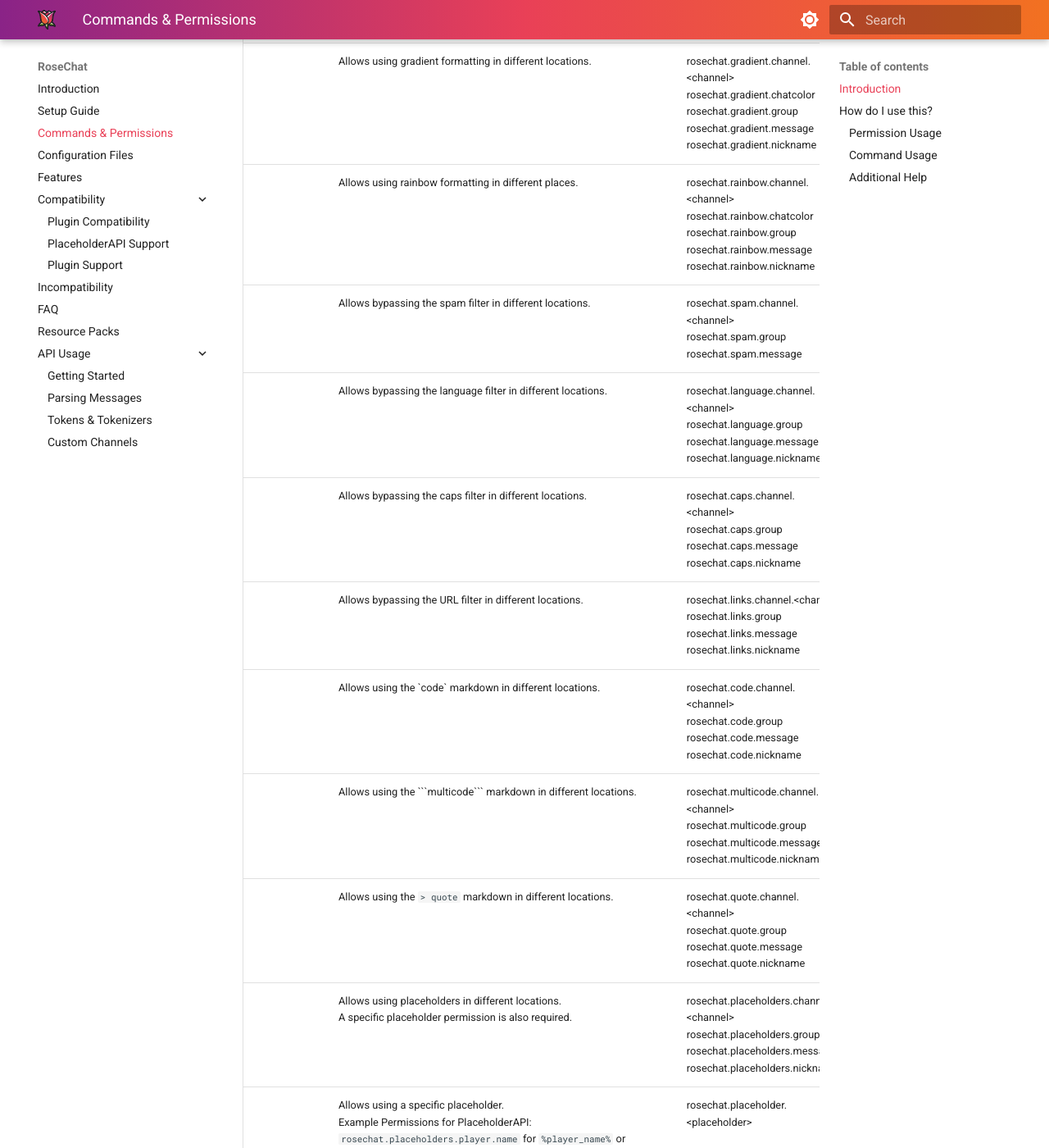
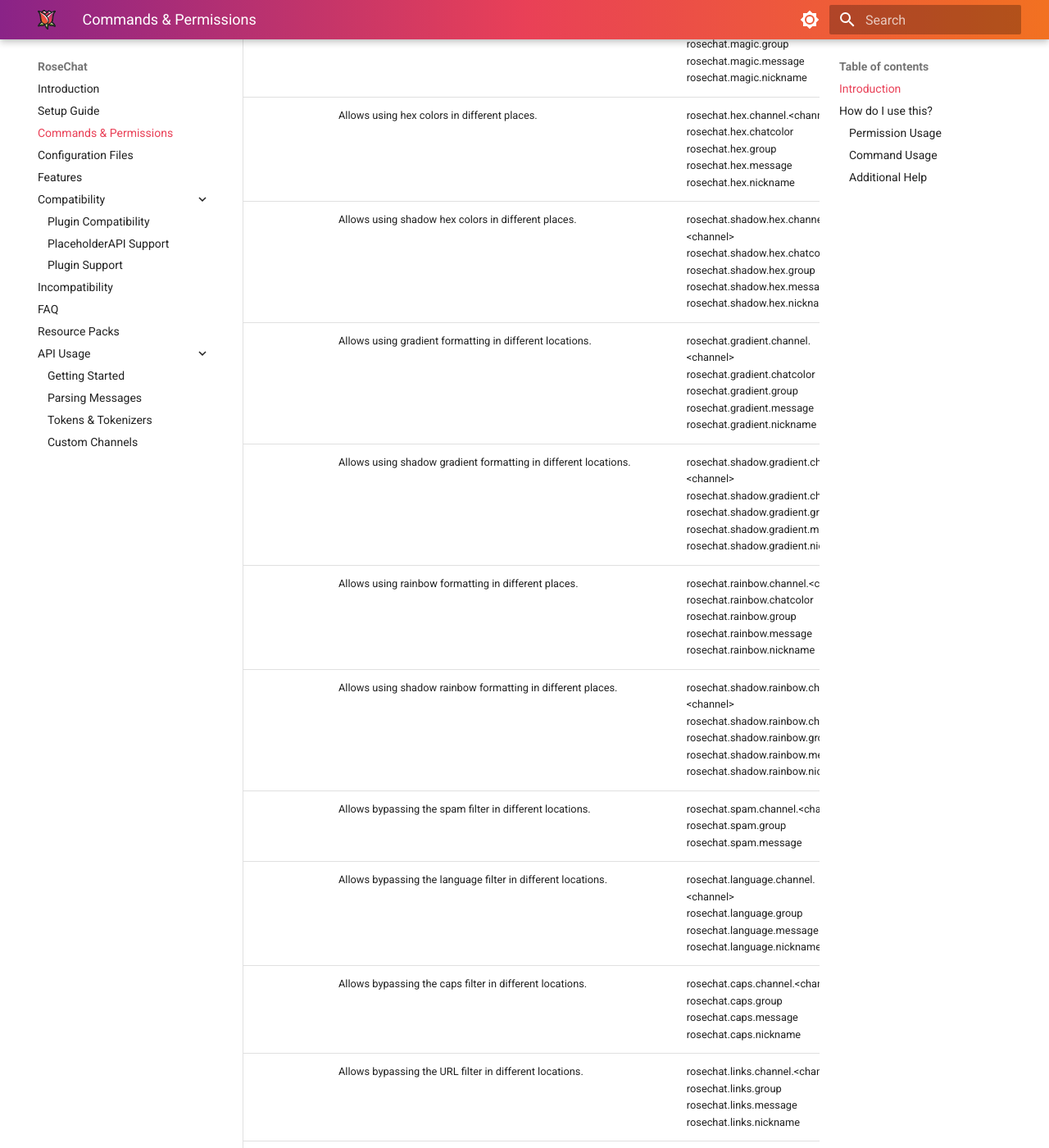
Before and after one commit to Rosewood-Development/RoseWiki, an MkDocs documentation site: the page built from docs/RoseChat/commands-&-permissions.md, in a window 1280 px wide and 1400 px high, scrolled down 4846 px. Shown: the whole window at 82% size. Built offline with MkDocs 1.6.1 and Material for MkDocs 9.7.7, drawn with Linux system fonts in a browser that asks for light colours; some of the changed text lies outside the part shown.

Commit message:
Add missing RoseChat permissions

```diff
--- a/docs/RoseChat/commands-&-permissions.md
+++ b/docs/RoseChat/commands-&-permissions.md
@@ -47,6 +47,7 @@ This page contains all of the commands and permissions for RoseChat.  Scroll pas
 |                   | Limits the amount of group chats a player can be in. | rosechat.groups.<#> |
 | `/gmsg`         | Sends a message in a group chat. | rosechat.group.message |
 | `/nickname`     | Change your own, or another players, nickname. | rosechat.nickname<br/>rosechat.nickname.others |
+|                   | Allows bypassing configured nickname settings. | rosechat.nickname.bypass.min <br/> rosechat.nickname.bypass.max <br/> rosechat.nickname.bypass.space <br/> rosechat.nickname.bypass.nonalpha |
 | `/nickcolor`    | Change the color of your nickname.<br/>This uses the same permissions as nicknames. For example, rosechat.color.nickname| rosechat.nickcolor<br/>rosechat.nickcolor.others |
 |                   | Allows a player to edit their nickname. <br/>This is given to everyone by default.<br/>When negated, a player will only be able to add colors to their nickname.<br/>For example, `Lilac` could change to `&cLilac`, but not `Lilaaac`.| rosechat.nickname.edit |
 | `/ignore`       | Ignores messages from another player. <br/>/ignorelist can be used to list the players that are ignored.| rosechat.ignore |
@@ -61,14 +62,18 @@ This page contains all of the commands and permissions for RoseChat.  Scroll pas
 |                   | Allows players to delete other player's messages. | rosechat.deletemessages.others |
 |                   | Allows players to see deleted messages. <br/> It is required to have a format that displays the deleted message for this to work. | rosechat.deletemessages.see |
 |                   | Allows using color codes in different places. | rosechat.color.channel.<channel\> <br/> rosechat.color.chatcolor <br/> rosechat.color.group <br/> rosechat.color.message <br/> rosechat.color.nickname |
+|                   | Allows using shadow color codes in different places. | rosechat.shadow.color.channel.<channel\> <br/> rosechat.shadow.color.chatcolor <br/> rosechat.shadow.color.group <br/> rosechat.shadow.color.message <br/> rosechat.shadow.color.nickname |
 |                   | Allows using bold (&l or \*\*) in different places. | rosechat.bold.channel.<channel\> <br/> rosechat.bold.chatcolor <br/> rosechat.bold.group <br/> rosechat.bold.message <br/> rosechat.bold.nickname |
 |                   | Allows using underline (&n or __) in different places. | rosechat.underline.channel.<channel\> <br/> rosechat.underline.chatcolor <br/> rosechat.underline.group <br/> rosechat.underline.message <br/> rosechat.underline.nickname |
 |                   | Allows using strikethrough (&m or ~~) in different places. | rosechat.strikethrough.channel.<channel\> <br/> rosechat.strikethrough.chatcolor <br/> rosechat.strikethrough.group <br/> rosechat.strikethrough.message <br/> rosechat.strikethrough.nickname |
 |                   | Allows using italic (&o or \*) in different places. | rosechat.italic.channel.<channel\> <br/> rosechat.italic.chatcolor <br/> rosechat.italic.group <br/> rosechat.italic.message <br/> rosechat.italic.nickname |
 |                   | Allows using magic (&k) in different places. | rosechat.magic.channel.<channel\> <br/> rosechat.magic.chatcolor <br/> rosechat.magic.group <br/> rosechat.magic.message <br/> rosechat.magic.nickname |
 |                   | Allows using hex colors in different places. | rosechat.hex.channel.<channel\> <br/> rosechat.hex.chatcolor <br/> rosechat.hex.group <br/> rosechat.hex.message <br/> rosechat.hex.nickname |
+|                   | Allows using shadow hex colors in different places. | rosechat.shadow.hex.channel.<channel\> <br/> rosechat.shadow.hex.chatcolor <br/> rosechat.shadow.hex.group <br/> rosechat.shadow.hex.message <br/> rosechat.shadow.hex.nickname |
 |                   | Allows using gradient formatting in different locations. | rosechat.gradient.channel.<channel\> <br/> rosechat.gradient.chatcolor <br/> rosechat.gradient.group <br/> rosechat.gradient.message <br/> rosechat.gradient.nickname |
+|                   | Allows using shadow gradient formatting in different locations. | rosechat.shadow.gradient.channel.<channel\> <br/> rosechat.shadow.gradient.chatcolor <br/> rosechat.shadow.gradient.group <br/> rosechat.shadow.gradient.message <br/> rosechat.shadow.gradient.nickname |
 |                   | Allows using rainbow formatting in different places. | rosechat.rainbow.channel.<channel\> <br/> rosechat.rainbow.chatcolor <br/> rosechat.rainbow.group <br/> rosechat.rainbow.message <br/> rosechat.rainbow.nickname |
+|                   | Allows using shadow rainbow formatting in different places. | rosechat.shadow.rainbow.channel.<channel\> <br/> rosechat.shadow.rainbow.chatcolor <br/> rosechat.shadow.rainbow.group <br/> rosechat.shadow.rainbow.message <br/> rosechat.shadow.rainbow.nickname |
 |                   | Allows bypassing the spam filter in different locations. | rosechat.spam.channel.<channel\> <br/> rosechat.spam.group <br/> rosechat.spam.message |
 |                   | Allows bypassing the language filter in different locations. | rosechat.language.channel.<channel\> <br/> rosechat.language.group <br/> rosechat.language.message <br/> rosechat.language.nickname |
 |                   | Allows bypassing the caps filter in different locations. | rosechat.caps.channel.<channel\> <br/> rosechat.caps.group <br/> rosechat.caps.message <br/> rosechat.caps.nickname |
```
